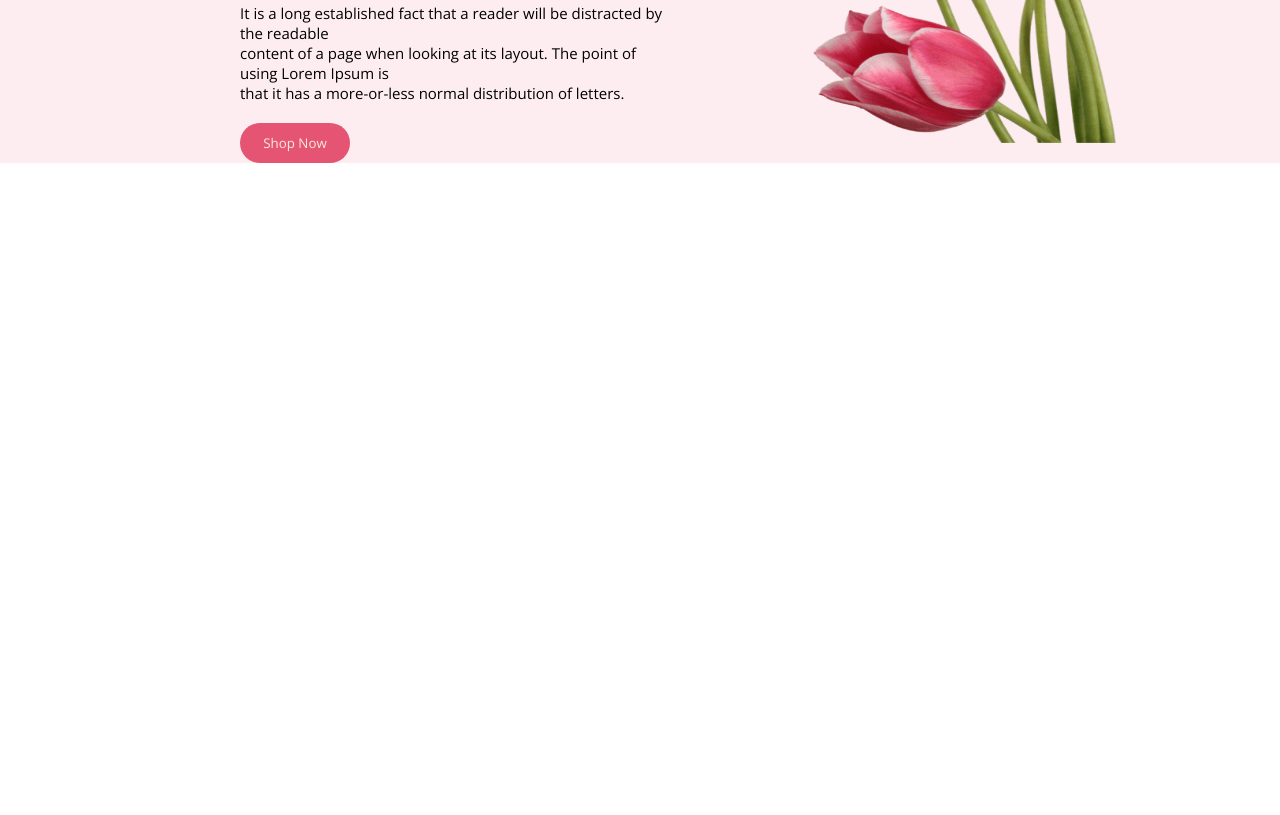
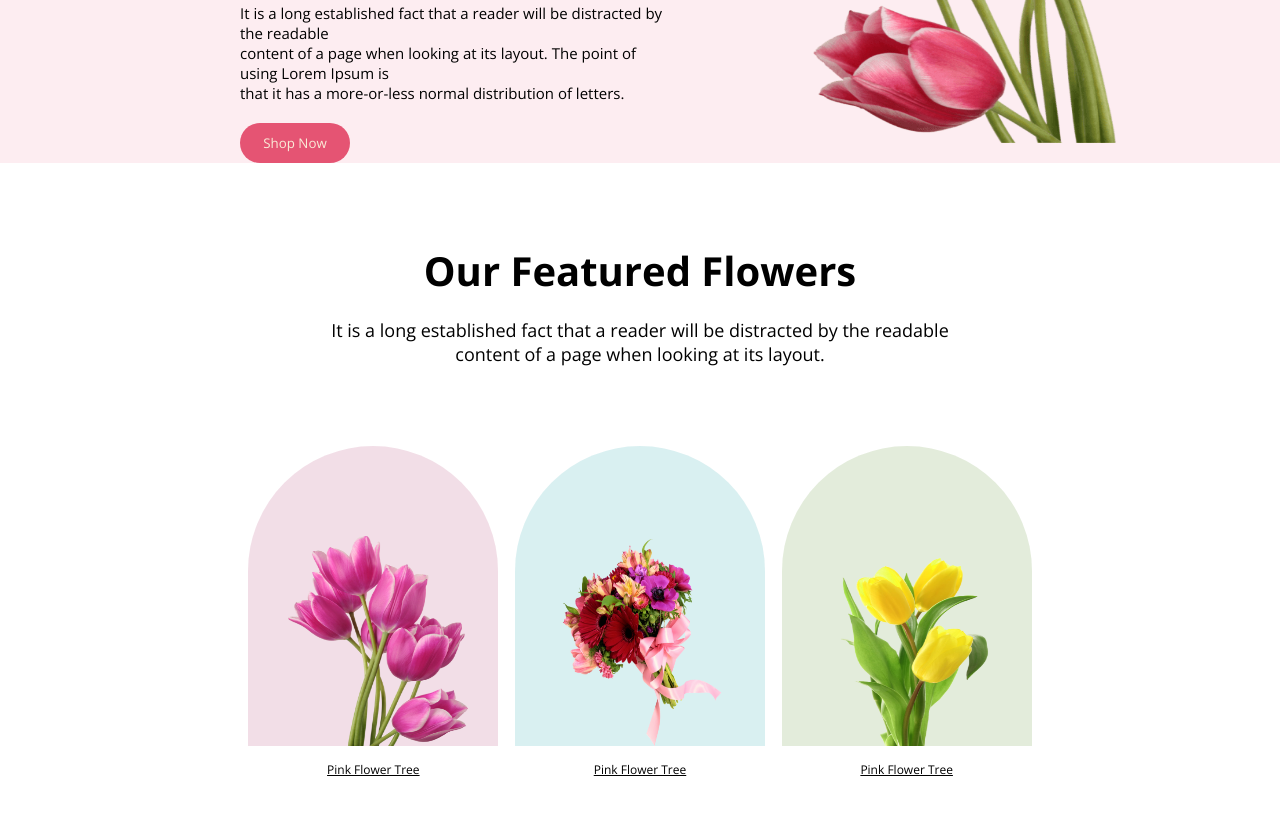
Before and after one commit to Ahammad204/Flower-shop, a plain HTML site: page index.html in a window 1280 px wide. Shown: the part 417-1232 px from the top of the page. Before the commit the page ends 800 px from the top, so only its background shows below. Drawn offline with nearby package versions, Linux system fonts and the light colour scheme.

Commit message:
Added featured section

```diff
--- a/index.html
+++ b/index.html
@@ -41,6 +41,42 @@
 
 <main>
 
+    <!-- Featured section  -->
+
+    <div class="featured-container">
+        <div class="featured-details">
+
+                <h1 class="featured-title">Our Featured Flowers</h1>
+                <p class="featured-discription">
+                    It is a long established fact that a reader will be distracted by the readable <br>content of a page when looking at its layout.
+                </p>
+
+        </div>
+        <div class="featured-image">
+            <div class=" img-1">
+                <img class="featured-img" src="./images/pngwing 6.png" alt="">
+
+               <p class="img-title">Pink Flower Tree</p>
+            </div>
+
+            <div class="img-2">
+                <img class="featured-img" src="./images/pngwing 5.png" alt="">
+
+                <p class="img-title">Pink Flower Tree</p>
+
+            </div>
+            <div class="img-3">
+                <img class="featured-img" src="./images/pngwing 7.png" alt="">
+
+                <p class="img-title">Pink Flower Tree</p>
+
+            </div>
+        </div>
+    </div>
+
+
+
+
 </main>
 
 <footer>
--- a/styles/style.css
+++ b/styles/style.css
@@ -44,3 +44,65 @@
     color: antiquewhite;
     border: none;
 }
+
+/* Featured section style */
+
+.featured-container{
+    margin-left: 240px;
+    margin-right: 240px;
+    margin-top: 80px;
+    margin-bottom: 90px;
+
+}
+.featured-img{
+    width: 180px;
+    height: 210px;
+    margin-top: 90px;
+    margin-left: 40px;
+    margin-right: 40px;
+
+
+}
+.featured-image{
+    display: flex;
+    justify-content: space-around;
+}
+.featured-details{
+    text-align: center;
+}
+.featured-title{
+    font-size: 40px;
+    margin-bottom: 20px;
+}
+.featured-discription{
+    font-size: 18px;
+    margin-bottom: 80px;
+}
+.img-1{
+    background-color: rgba(167, 33, 98, 0.15);
+    border-radius: 250px 250px 0px 0px;
+    width: 250px;
+    height: 300px;
+    gap: 24px;
+    text-align: center;
+
+}
+.img-2{
+    background-color: rgba(5, 151, 160, 0.15);
+    border-radius: 250px 250px 0px 0px;
+    width: 250px;
+    height: 300px;
+    text-align: center;
+}
+.img-3{
+    background-color: rgba(71, 125, 17, 0.15);
+    border-radius: 250px 250px 0px 0px;
+    width: 250px;
+    height: 300px;
+    text-align: center;
+}
+.img-title{
+    padding-top: 10px;
+    font-size: 12px;
+    text-decoration: underline;
+}
```
